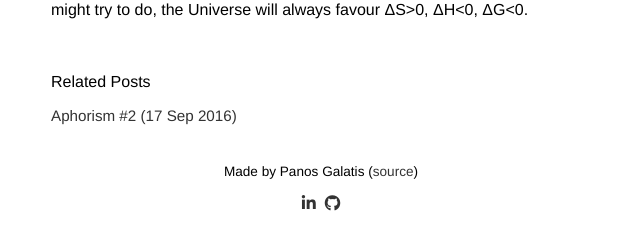
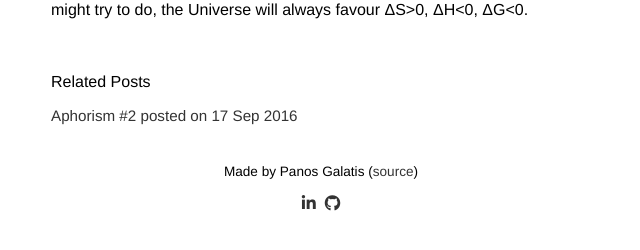
Before and after one commit to pgalatis/pgalatis.github.io, a Jekyll site: the page built from _posts/2016-09-17-Aphorism#1.markdown, in a window 1280 px wide. Shown: the part 441-691 px from the top of the page, without its empty margins (319-959 px from the left). Built offline with Jekyll 4.4.1, drawn with Linux system fonts in a browser that asks for light colours; nearby versions of some CDN libraries.

Commit message:
Various changes

```diff
--- a/_layouts/post.html
+++ b/_layouts/post.html
@@ -20,7 +20,7 @@ layout: default
       <li>
         <h3>
           <a href="{{ site.baseurl }}{{ post.url }}">
-            {{ post.title }} ({{ post.date | date_to_string }})
+            {{ post.title }} posted on {{ post.date | date_to_string }}
           </a>
         </h3>
       </li>
```
